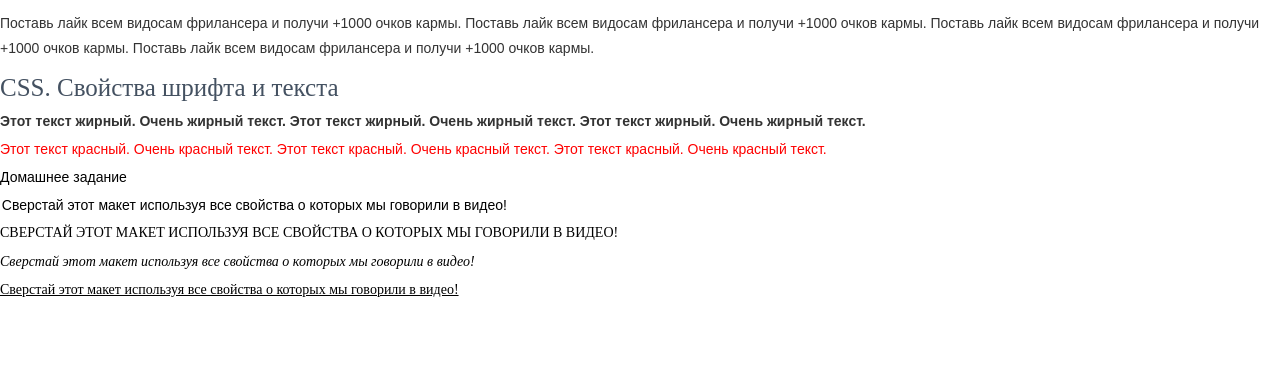
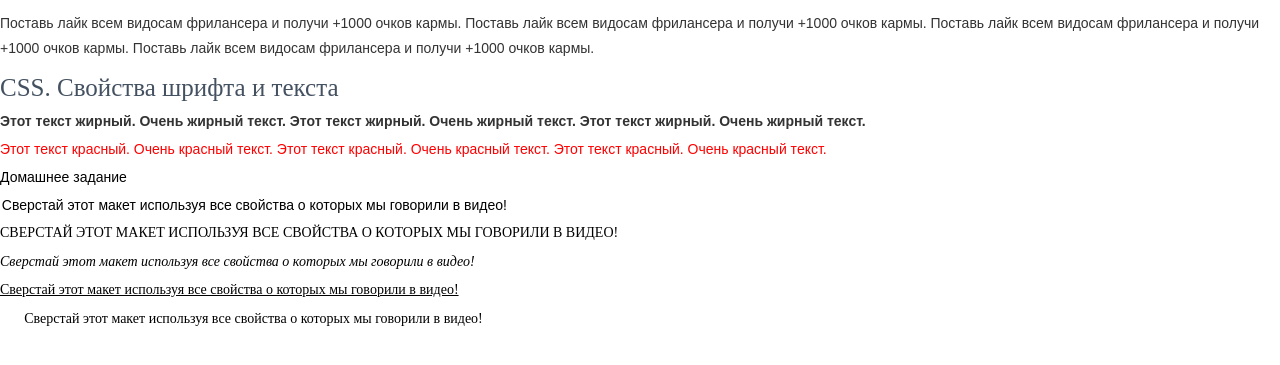
Before and after one commit to DenisKuzeev/css_10, a plain HTML site: page index.html in a window 1280 px wide. Shown: the part 33-398 px from the top of the page. Drawn offline with Linux system fonts and the light colour scheme.

Commit message:
add class "five"

```diff
--- a/index.html
+++ b/index.html
@@ -26,5 +26,6 @@
     <br/>
     <p class="four">Сверстай этот макет используя все свойства о которых мы говорили в видео!</p>
     <br/>
+    <p class="five">Сверстай этот макет используя все свойства о которых мы говорили в видео!</p>
   </body>
 </html>
```
